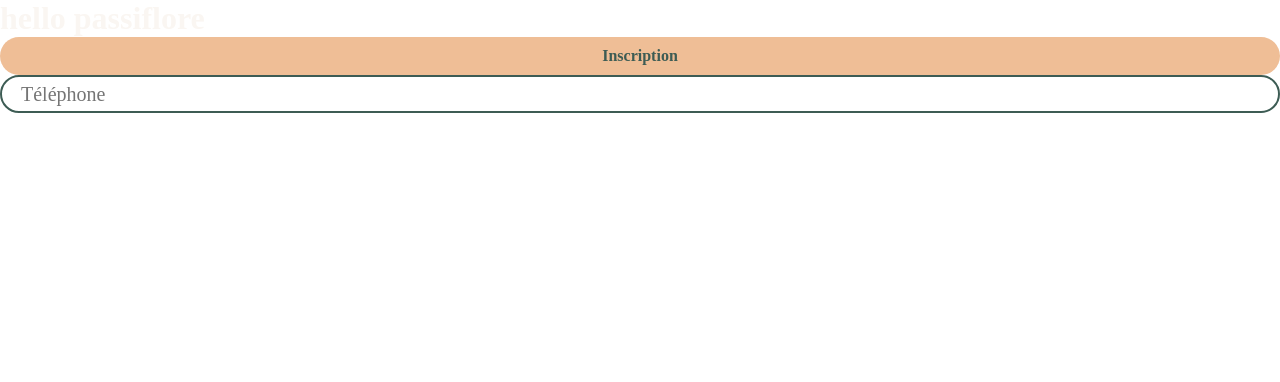
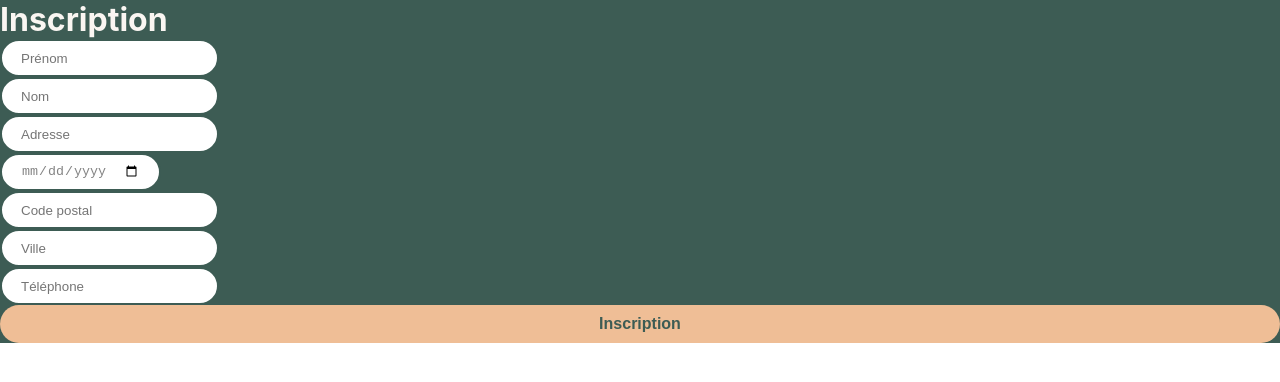
Before and after one commit to YannQuillard/coupdepousse-front, a React (Create React App) app: page / in a window 1280 px wide. Shown: the top 382 px of the page. Built offline with nearby package versions, Linux system fonts and the light colour scheme.

Commit message:
🔥 Starting Inscription Pages

```diff
--- a/src/App.css
+++ b/src/App.css
@@ -80,6 +80,7 @@ svg {
 .title{
   font-family: var(--font-primary-1);
   font-size: 48px;
+
 }
 
 .title_white{
@@ -89,7 +90,18 @@ svg {
 
 /*------Input*/
 
-.input{
+/* .input{
+  display: flex;
+  place-items: center;
+  height: 38px;
+  padding: 0 19px;
+  border-radius: 50px;
+  border: solid 2px var(--color-primary-1) ;
+  font-weight: 400;
+  color: var(--color-secondary-1);
+} */
+
+.input_content{
   display: flex;
   place-items: center;
   height: 38px;
@@ -99,8 +111,3 @@ svg {
   font-weight: 400;
   color: var(--color-secondary-1);
 }
-
-.input_content{
-  font-family: var(--font-primary-2);
-  font-size: 20px;
-}
--- a/src/pages/Inscription/Inscription.css
+++ b/src/pages/Inscription/Inscription.css
@@ -1,3 +1,4 @@
-*{
-    font-family: var(--font-primary-2);
+.inscription{
+    background-color: var(--color-primary-1);
+    widht:100%;
 }
--- a/src/pages/Inscription/Inscription.tsx
+++ b/src/pages/Inscription/Inscription.tsx
@@ -4,17 +4,48 @@ import './Inscription.css';
 
 function Inscription() {
   return (
-    <div className="Inscription">
-        <h1 className="title_white">hello passiflore</h1>
-        <div className="bnt_round">
-          <a>Inscription</a>
-        </div>
+    <div className="inscription">
+        <h1 className="title_white">Inscription</h1>
         <div className="input">
+            <input
+              type="text"
+              className="input_content"
+              placeholder="Prénom"
+            />
+            <input
+              type="text"
+              className="input_content"
+              placeholder="Nom"
+            />
+            <input
+              type="text"
+              className="input_content"
+              placeholder="Adresse"
+            />
+            <input
+              type="date"
+              className="input_content"
+              placeholder="Date de naissance"
+            />
+            <input
+              type="text"
+              className="input_content"
+              placeholder="Code postal"
+            />
+            <input
+              type="text"
+              className="input_content"
+              placeholder="Ville"
+            />
             <input
               type="text"
               className="input_content"
               placeholder="Téléphone"
             />
+        </div>
+
+        <div className="bnt_round">
+          <a>Inscription</a>
         </div>
 
     </div>
```
Also changed, not shown: 2 other files (tests, documents, lock files or other folders).
